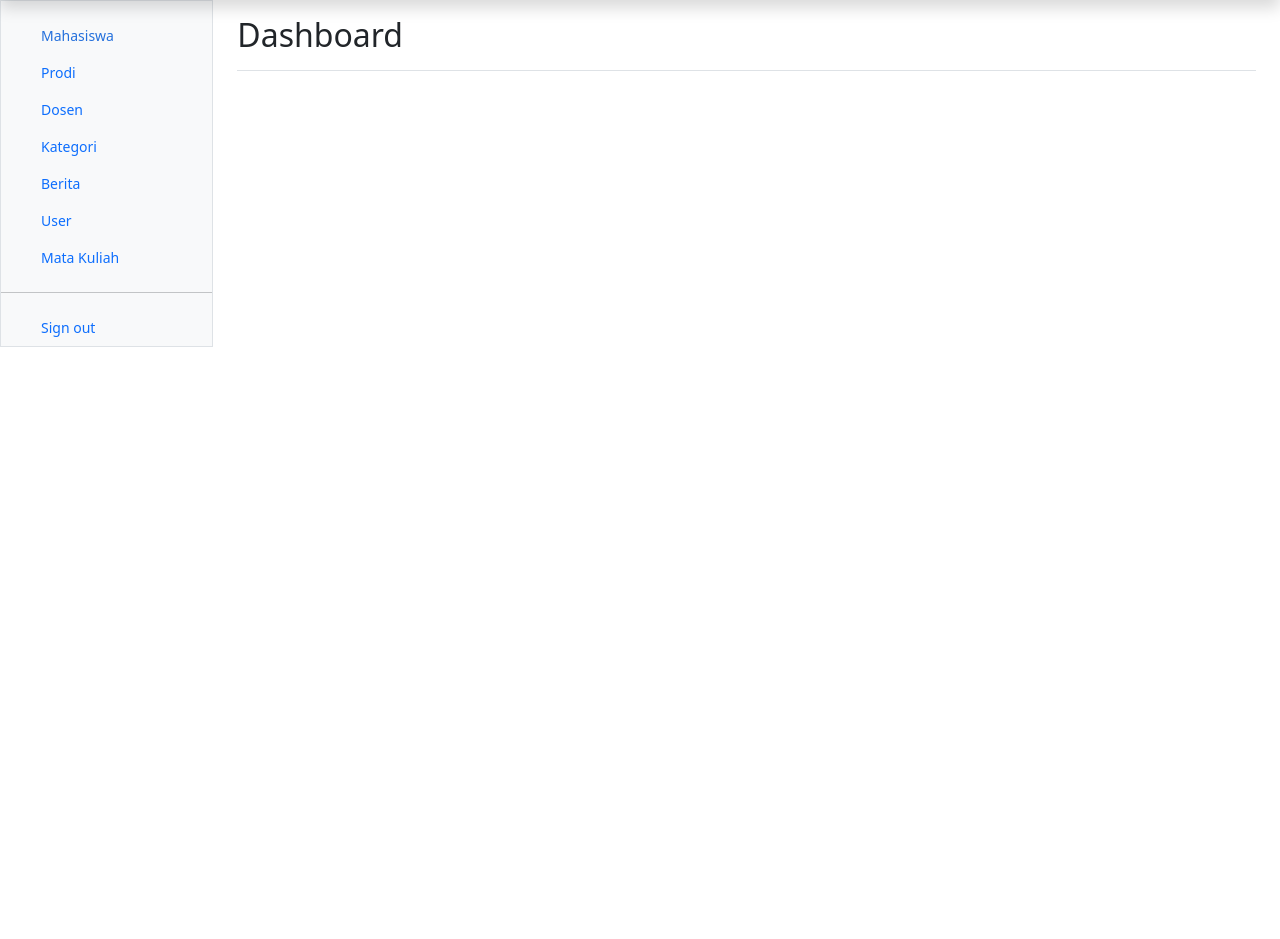
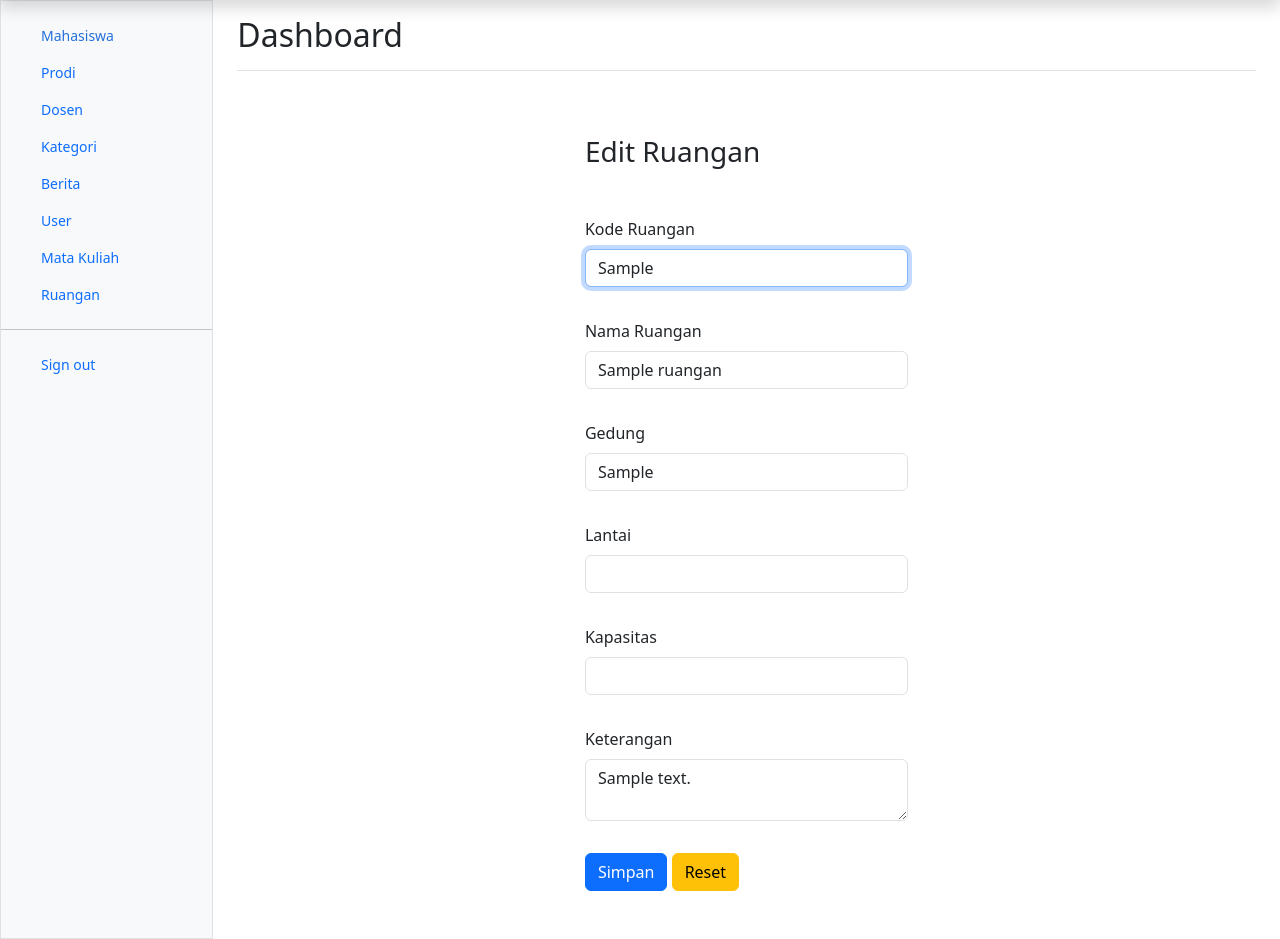
Before and after one commit to kokoy13/web-porject, a PHP site: page /web-project/admin/index.php?p=ruangan&aksi=edit&id=1 in a window 1280 px wide. Shown: the part 48-987 px from the top of the page. Before the commit the page ends 395 px from the top, so only its background shows below. Run offline with PHP 8.4, Linux system fonts and the light colour scheme; tables that the repository leaves empty or names only in its code hold one stand-in row (values such as "Sample post"); some libraries are stand-ins or nearby versions.

Commit message:
first commit

```diff
--- a/admin/index.php
+++ b/admin/index.php
@@ -179,6 +179,12 @@
                 Mata Kuliah
               </a>
             </li>
+            <li class="nav-item">
+              <a class="nav-link d-flex align-items-center gap-2" href="index.php?p=ruangan">
+                <svg class="bi"><use xlink:href="#graph-up"/></svg>
+                Ruangan
+              </a>
+            </li>
           </ul>
 
           <hr class="my-3">
@@ -210,6 +216,7 @@
           if($page == 'dosen') include('dosen.php');
           if($page == 'user') include('user.php');
           if($page == 'mk') include('matakuliah.php');
+          if($page == 'ruangan') include('ruangan.php');
       ?>
     </main>
 
--- /dev/null
+++ b/admin/ruangan.php
@@ -0,0 +1,133 @@
+
+<?php
+        $aksi=isset($_GET['aksi']) ? $_GET['aksi'] : 'list';
+        switch($aksi){
+            case 'list':
+    ?>
+
+    <a href="index.php?p=ruangan&aksi=input" class="btn btn-primary mb-5">Tambah Ruangan</a>
+    <table class="table table-bordered table-striped">
+        <tr>
+            <th>ID</th>
+            <th>Kode Ruangan</th>
+            <th>Nama Ruangan</th>
+            <th>Gedung</th>
+            <th>Lantai</th>
+            <th>kapasitas</th>
+            <th>Keterangan</th>
+            <th>Aksi</th>
+        </tr>
+        <?php
+            include('../koneksi.php');
+            $getData = mysqli_query($db,"SELECT * FROM ruangan");
+            while($ruangan = mysqli_fetch_array($getData)){
+        ?>
+            <tr>
+                <td><?= $ruangan['id'] ?></td>
+                <td><?= $ruangan['kode_ruangan'] ?></td>
+                <td><?= $ruangan['nama_ruangan'] ?></td>
+                <td><?= $ruangan['gedung'] ?></td>
+                <td><?= $ruangan['lantai'] ?></td>
+                <td><?= $ruangan['kapasitas'] ?></td>
+                <td><?= $ruangan['keterangan'] ?></td>
+                <td>
+                    <a href="index.php?p=ruangan&aksi=edit&id=<?= $ruangan['id'] ?>" class="btn btn-warning">edit</a>
+                    <a href="proses_ruangan.php?proses=delete&id=<?= $ruangan['id'] ?>" class="btn btn-danger"  onclick="return confirm('yakin ingin menghapus data?')">hapus</a>
+                </td>
+            </tr>
+        <?php
+            }
+        ?>
+    </table>
+    <?php
+    break;
+
+    case 'input':
+        ?>
+        <div class="row justify-content-center  py-5">
+        <form action="proses_ruangan.php?proses=insert" method="post" class="col-md-4">
+        <h3 class="mb-5">Form Ruangan</h3>
+            <div class="mb-3 pb-3">
+                <label for="kode_ruangan" class="form-label">Kode Ruangan</label>
+                <input type="text" name="kode_ruangan" class="form-control" id="kode_ruangan" required autofocus>
+            </div>
+            <div class="mb-3 pb-3">
+                <label for="nama_ruangan" class="form-label">Nama Ruangan</label>
+                <input type="text" name="nama_ruangan" class="form-control" id="nama_ruangan" required autofocus>
+            </div>
+            <div class="mb-3 pb-3">
+                <label for="gedung" class="form-label">Gedung</label>
+                <input type="text" name="gedung" class="form-control" id="gedung" required autofocus>
+            </div>
+            <div class="mb-3 pb-3">
+                <label for="lantai" class="form-label">Lantai</label>
+                <input type="number" name="lantai" class="form-control" id="lantai" required autofocus>
+            </div>
+            <div class="mb-3 pb-3">
+                <label for="kapasitas" class="form-label">Kapasitas</label>
+                <input type="number" name="kapasitas" class="form-control" id="kapasitas" required autofocus>
+            </div>
+            <div class="mb-3 pb-3">
+                <label for="keterangan" class="form-label">Keterangan</label>
+                <textarea class="form-control" id="keterangan" name="keterangan" required></textarea>
+            </div>
+            <button type="submit" class="btn btn-primary" name="submit">Simpan</button>
+            <button type="reset" class="btn btn-warning">Reset</button>
+        </form>
+
+
+
+    </div>
+        <?php
+            break;
+
+            case 'edit':
+                ?>
+
+<?php
+        include('../koneksi.php');
+        $getData = mysqli_query($db,"SELECT * FROM ruangan WHERE id = $_GET[id]");
+
+        $ruangan = mysqli_fetch_array($getData);
+
+    ?>
+
+<div class="row justify-content-center py-5">
+        <form action="proses_ruangan.php?proses=update&id=<?=$_GET['id']?>" method="post" class="col-md-4">
+        <h3 class="mb-5">Edit Ruangan</h3>
+            <div class="mb-3 pb-3">
+                <label for="kode_ruangan" class="form-label">Kode Ruangan</label>
+                <input type="text" name="kode_ruangan" class="form-control" value="<?=$ruangan['kode_ruangan']?>" id="kode_ruangan" required autofocus>
+            </div>
+            <div class="mb-3 pb-3">
+                <label for="nama_ruangan" class="form-label">Nama Ruangan</label>
+                <input type="text" name="nama_ruangan" class="form-control" value="<?=$ruangan['nama_ruangan']?>" id="nama_ruangan" required autofocus>
+            </div>
+            <div class="mb-3 pb-3">
+                <label for="gedung" class="form-label">Gedung</label>
+                <input type="text" value="<?=$ruangan['gedung']?>" name="gedung" class="form-control" id="gedung" required autofocus>
+            </div>
+            <div class="mb-3 pb-3">
+                <label for="lantai" class="form-label">Lantai</label>
+                <input type="number" name="lantai" class="form-control" id="lantai" required autofocus value="<?=$ruangan['lantai']?>">
+            </div>
+            <div class="mb-3 pb-3">
+                <label for="kapasitas" class="form-label">Kapasitas</label>
+                <input type="number" name="kapasitas" class="form-control" id="kapasitas" value="<?=$ruangan['kapasitas']?>" required autofocus>
+            </div>
+            <div class="mb-3 pb-3">
+                <label for="keterangan" class="form-label">Keterangan</label>
+                <textarea class="form-control" id="keterangan" name="keterangan" required><?=$ruangan['keterangan']?></textarea>
+            </div>
+            <button type="submit" class="btn btn-primary" name="submit">Simpan</button>
+            <button type="reset" class="btn btn-warning">Reset</button>
+        </form>
+
+
+
+    </div>
+
+                <?php
+                break;
+        }
+   ?>
--- a/index.php
+++ b/index.php
@@ -64,6 +64,7 @@
           <li><a href="?p=dosen">Dosen</a></li>
           <li><a href="?p=berita">Berita</a></li>
           <li><a href="?p=mk">Mata Kuliah</a></li>
+          <li><a href="?p=ruangan">Ruangan</a></li>
         </ul>
         <i class="mobile-nav-toggle d-xl-none bi bi-list"></i>
       </nav>
```
Also changed, not shown: admin/proses_ruangan.php (added, +62 -0 lines).
